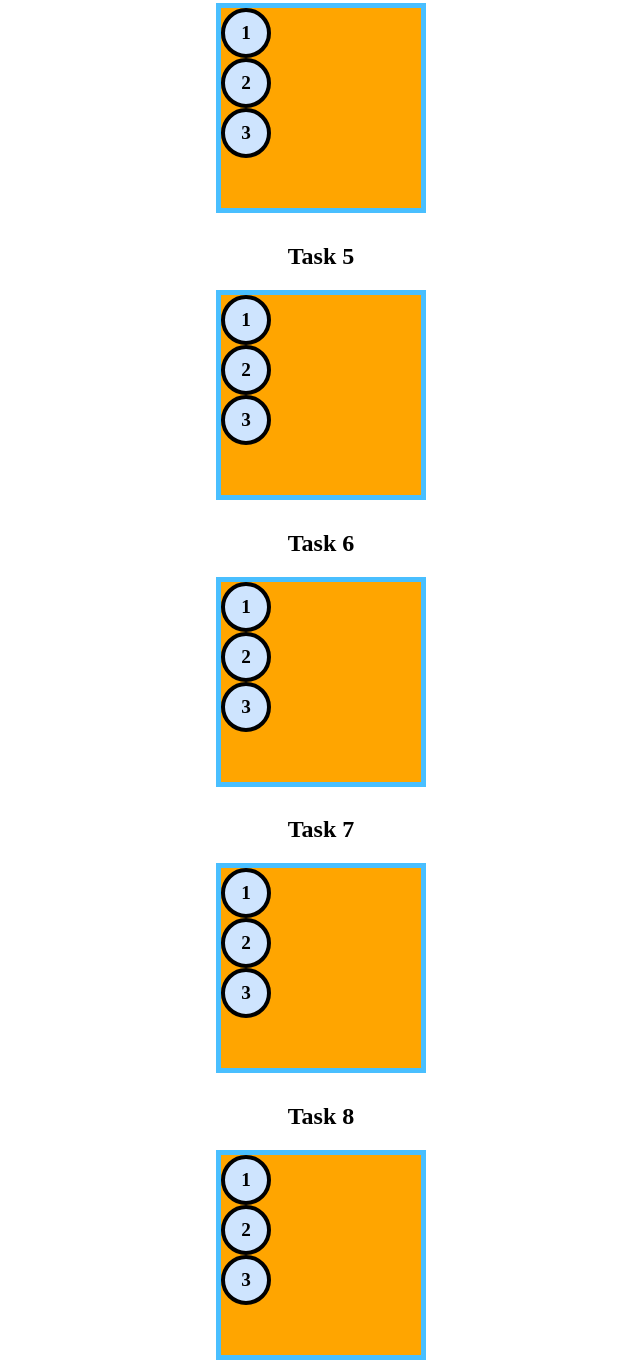
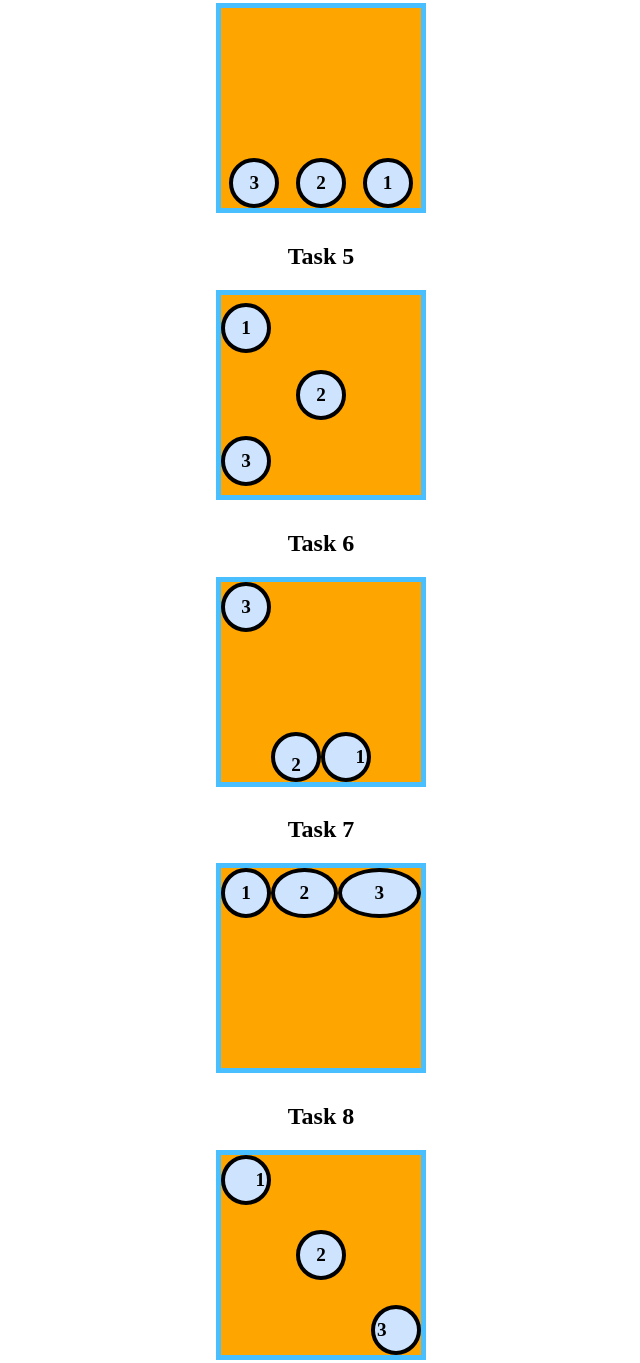
Before and after one commit to bloominstituteoftechnology/module-project-html-and-css-iii-petertrai, a plain HTML site: page index.html in a window 1280 px wide. Shown: the part 1230-2593 px from the top of the page, without its empty margins (319-959 px from the left). Drawn offline with Linux system fonts and the light colour scheme.

Commit message:
finish mod project

```diff
--- a/index.html
+++ b/index.html
@@ -57,19 +57,90 @@
 
     /* 👉 Task 1 - [HINT] only the flex container needs to be manipulated */
 
+    [id^="flexContainer"] {
+      display: flex;
+    }
+    #flexContainer1 {
+      justify-content: space-evenly
+    }
+
     /* 👉 Task 2 - [HINT] the flex container needs to change direction */
+    #flexContainer2 {
+
+      flex-direction: column;
+      justify-content: space-between;
+      align-items: center;
+    }
 
     /* 👉 Task 3 - [HINT] the flex direction can be reversed */
+    #flexContainer3 {
+      flex-direction: column-reverse;
+      justify-content: flex-end;
+      align-items: flex-end;
+    }
+    /* 👉 Task 4 - [HINT] the flex items need a new order */
+    #flexContainer4 {
+      justify-content: space-around;
+      align-items: flex-end;
+    }
 
-    /* 👉 Task 4 - [HINT] the flex items need a new order */
-
+    #flexContainer4 .flexItem:nth-child(1) {
+      order: 3
+    }
+    #flexContainer4 .flexItem:nth-child(2) {
+      order: 2
+    }
+    #flexContainer4 .flexItem:nth-child(3) {
+      order: 1
+    }
     /* 👉 Task 5 - [HINT] research align-self */
+    #flexContainer5 {
+      flex-direction: column;
+      justify-content: space-around;
+    }
+    #flexContainer5 .flexItem:nth-child(2) {
+      align-self: center;
+    }
 
     /* 👉 Task 6 - [HINT] flex items can be flex containers */
-
+    #flexContainer6 {
+      flex-direction: row-reverse;
+      justify-content: flex-end;
+      align-items: flex-end;
+    }
+    #flexContainer6 .flexItem:nth-child(3) {
+      align-self: flex-start;
+    }
+    #flexContainer6 .flexItem:nth-child(2) {
+      align-items: flex-end;
+    }
+    #flexContainer6 .flexItem:nth-child(1) {
+      justify-content: flex-end;
+    }
     /* 👉 Task 7 - [HINT] research flex-grow */
-
+    #flexContainer7 .flexItem:nth-child(3) {
+      flex-grow: 2;
+    }
+    #flexContainer7 .flexItem:nth-child(2) {
+      flex-grow: 1;
+    }
+    #flexContainer7 .flexItem:nth-child(1) {
+      flex-grow: 0;
+    }
     /* 👉 Task 8 - [HINT] you got this! */
+    #flexContainer8 {
+      justify-content: space-between;
+    }
+    #flexContainer8 .flexItem:nth-child(1) {
+      justify-content: flex-end;
+    }
+    #flexContainer8 .flexItem:nth-child(2) {
+      align-self: center;
+    }
+    #flexContainer8 .flexItem:nth-child(3) {
+      justify-content: flex-start;
+      align-self: flex-end;
+    }
 
 
     /*
```
